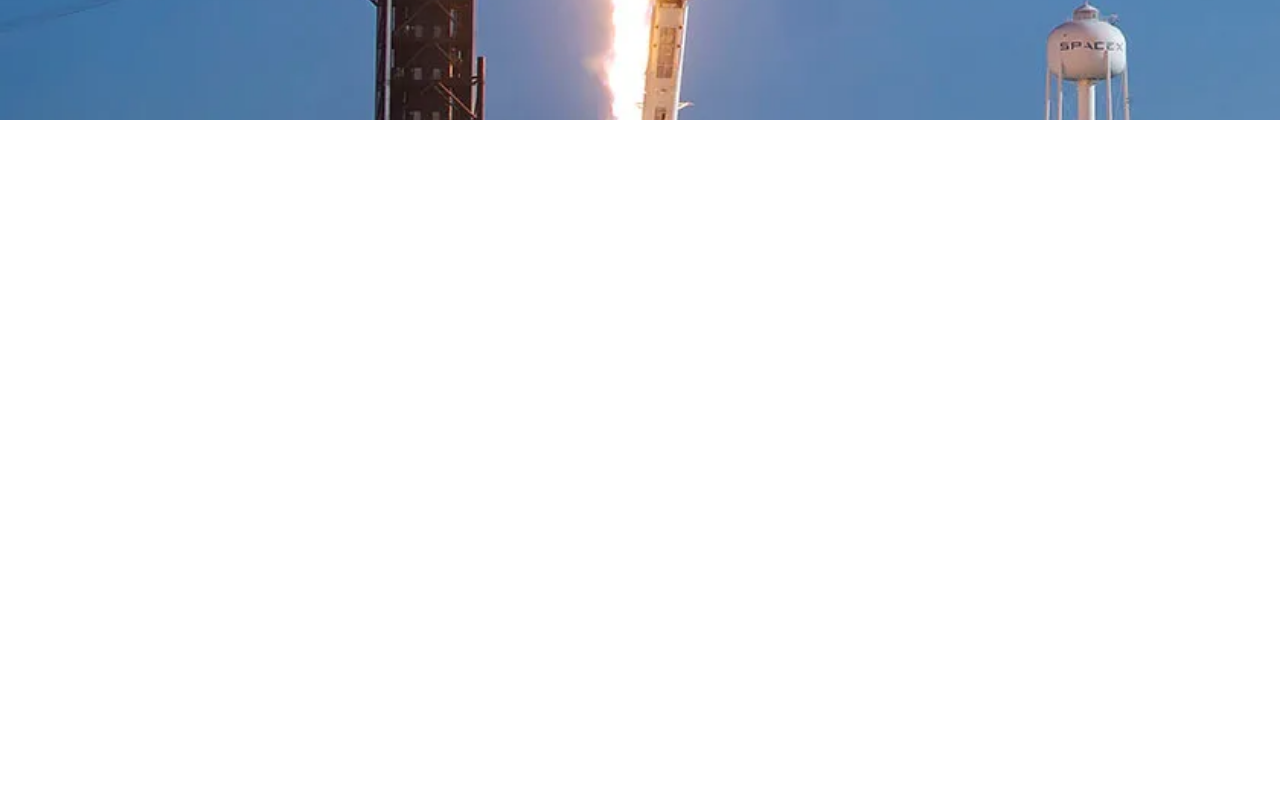
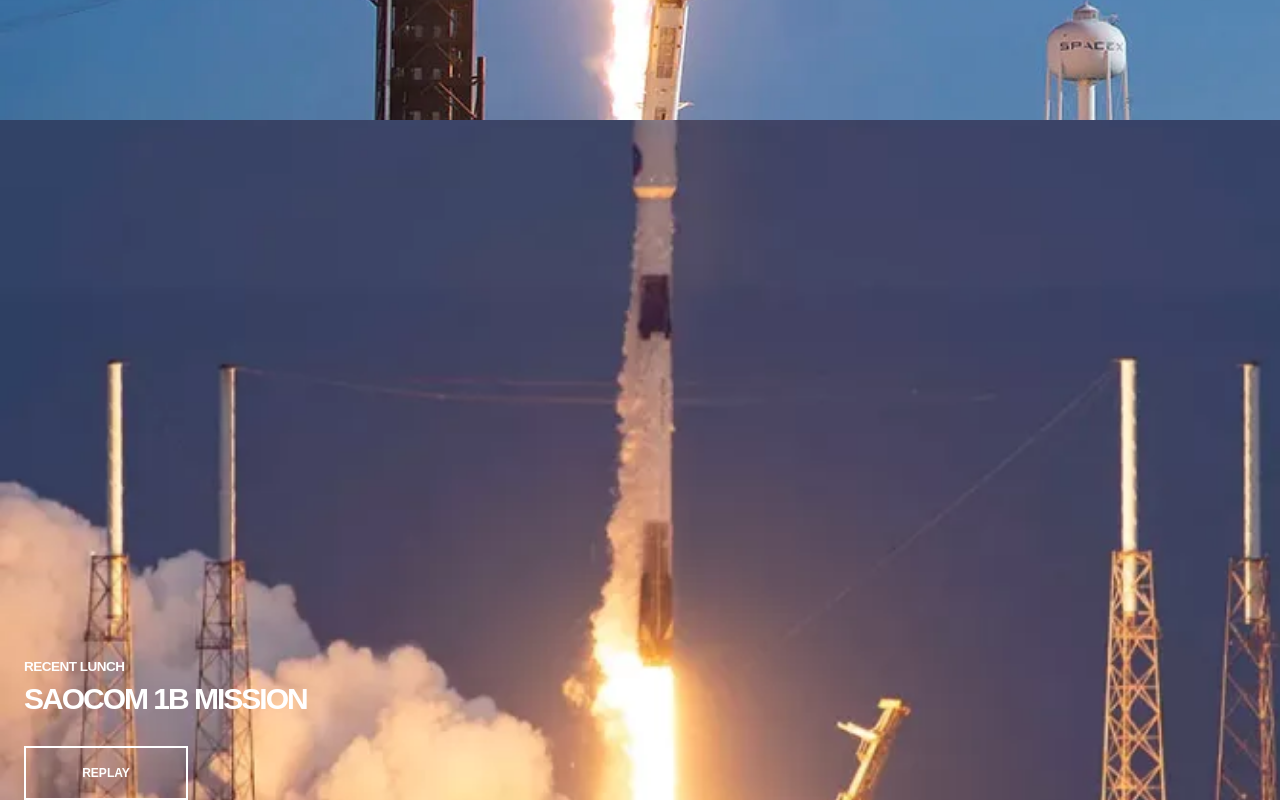
Before and after one commit to amirGatenyu/react-spacex-clone, a React (Create React App) app: page / in a window 1280 px wide. Shown: the part 680-1480 px from the top of the page. Before the commit the page ends 800 px from the top, so only its background shows below. Built offline with nearby package versions, Linux system fonts and the light colour scheme.

Commit message:
Updated minor changes
Added alignRight prop on Section component that affects the section's classname.

```diff
--- a/src/App.js
+++ b/src/App.js
@@ -4,7 +4,7 @@ import TopBar from "./components/TopBar";
 
 function App() {
   return (
-    <div className="App">
+    <div className="App" style={{ overflowX: "hidden" }}>
       <TopBar />
       <Routes />
     </div>
--- a/src/components/Button/index.jsx
+++ b/src/components/Button/index.jsx
@@ -1,5 +1,4 @@
 import React from "react";
-import { Link } from "react-router-dom";
 import "./button.scss";
 
 export default function index(props) {
--- a/src/components/Section/index.jsx
+++ b/src/components/Section/index.jsx
@@ -7,10 +7,16 @@ export default function Section(props) {
     <div className="section">
       <div
         className="background"
-        style={{ backgroundImage: `url("${props.backgroundImage}")` }}
+        style={{
+          backgroundImage: `url("${props.backgroundImage}")`,
+        }}
       >
         <div className="section-inner">
-          <div className="inner-right-bottom">
+          <div
+            className={
+              props.alignRight ? "inner-right-bottom" : "inner-left-bottom"
+            }
+          >
             <div className="section-eyebrow-header">{props.eyebrowText}</div>
             <div className="date">{props.starShipLanding}</div>
             <div className="section-header">{props.headerText}</div>
--- a/src/components/Section/section.scss
+++ b/src/components/Section/section.scss
@@ -2,8 +2,10 @@
   height: 100vh;
   width: 100vw;
   box-sizing: border-box;
+  overflow-x: hidden;
+  overflow-y: auto;
+  perspective: 1px;
   .background {
-    // background-image: url("../../assets/images/starlink_11_mobile.webp");
     background-repeat: no-repeat;
     background-size: cover;
     background-position: center;
@@ -13,24 +15,40 @@
       margin: 0 auto;
       position: relative;
       height: 100%;
+      color: #fff;
+      text-transform: uppercase;
+      font-family: Arial, Verdana, sans-serif;
+      font-weight: 700;
       .inner-right-bottom {
         bottom: 15%;
         right: 50px;
         position: absolute;
         text-align: right;
-        text-transform: uppercase;
-        font-family: Arial, Verdana, sans-serif;
-        font-weight: 700;
         .section-eyebrow-header {
           text-align: left;
-          color: #fff;
           font-size: 13.5px;
           letter-spacing: -0.5px;
           margin-bottom: 8px;
           padding-left: 17%;
         }
         .section-header {
-          color: #fff;
+          font-size: 30px;
+          letter-spacing: -2px;
+          margin-bottom: 30px;
+        }
+      }
+      .inner-left-bottom {
+        bottom: 15%;
+        left: 24px;
+        position: absolute;
+        text-align: left;
+        .section-eyebrow-header {
+          text-align: left;
+          font-size: 13.5px;
+          letter-spacing: -0.5px;
+          margin-bottom: 8px;
+        }
+        .section-header {
           font-size: 30px;
           letter-spacing: -2px;
           margin-bottom: 30px;
--- a/src/components/TopBar/index.jsx
+++ b/src/components/TopBar/index.jsx
@@ -1,8 +1,9 @@
 import React, { useState } from "react";
-import { Turn as Hamburger, Turn } from "hamburger-react";
+import { Turn } from "hamburger-react";
 import { ReactComponent as Logo } from "../../assets/icons/spacex-logo.svg";
 import SideMenu from "../SideMenu";
 import DarkenBackground from "../DarkenBackground";
+import { Link } from "react-router-dom";
 import "./top-bar.scss";
 
 export default function TopBar() {
@@ -14,9 +15,9 @@ export default function TopBar() {
       <div className="top-bar-container">
         <div className="top-bar-space"></div>
         <div className="top-bar-inner">
-          <a href="">
+          <Link to="/">
             <Logo />
-          </a>
+          </Link>
           <Turn
             toggled={open}
             toggle={setOpen}
--- a/src/index.css
+++ b/src/index.css
@@ -10,7 +10,6 @@ body {
   -webkit-font-smoothing: antialiased;
   -moz-osx-font-smoothing: grayscale;
   box-sizing: border-box;
-  overflow-x: hidden;
 }
 
 code {
--- a/src/views/Home/index.jsx
+++ b/src/views/Home/index.jsx
@@ -7,6 +7,7 @@ import StarShip from "../../assets/images/starshipliftoff_mobile1.webp";
 import ReturningHuman from "../../assets/images/home_demo2_mobile.webp";
 import IssDocking from "../../assets/images/iss_docking_sim.webp";
 import NasaSelects from "../../assets/images/home_moon_mobile.webp";
+
 import "./home.scss";
 
 export default function Home(props) {
@@ -17,15 +18,14 @@ export default function Home(props) {
         headerText="Starlink Mission"
         backgroundImage={StarlinkBackground}
         text="replay"
+        alignRight
       />
-      <div className="section-two">
       <Section
         eyebrowText="Recent lunch"
         headerText="SAOCOM 1B Mission"
         backgroundImage={Saoc}
         text="replay"
       />
-      </div>
       <Section
         eyebrowText="Mission Complete"
         headerText="Crew Dragon Returns from Space Station"
```
Lines whose indentation alone changed are shown as unchanged.
